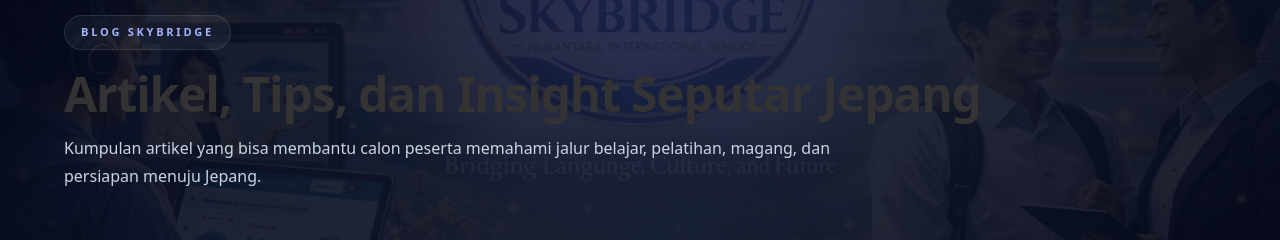
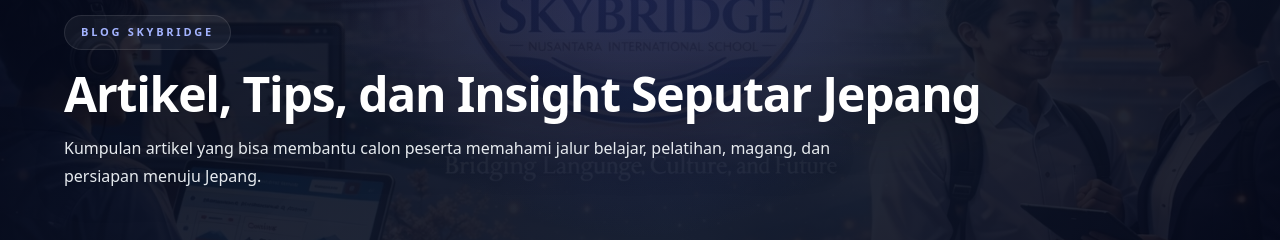
Before and after one commit to Firmanstmik/skybridge-education-platform, a React (Vite) app in the folder client/: page /blog in a window 1280 px wide. Shown: the part 164-404 px from the top of the page. Built offline with nearby package versions, Linux system fonts and the light colour scheme; no server answers.

Commit message:
fix: improve blog hero text contrast

```diff
--- a/client/src/pages/BlogListPage.jsx
+++ b/client/src/pages/BlogListPage.jsx
@@ -55,8 +55,10 @@
           <span className="inline-flex rounded-full border border-white/10 bg-white/5 px-4 py-2 text-[11px] font-bold uppercase tracking-[0.25em] text-indigo-300">
             Blog SKYBRIDGE
           </span>
-          <h1 className="mt-5 text-4xl md:text-5xl font-black tracking-tight">Artikel, Tips, dan Insight Seputar Jepang</h1>
-          <p className="mt-4 max-w-3xl text-slate-300 leading-7">
+          <h1 className="mt-5 text-4xl md:text-5xl font-black tracking-tight text-white drop-shadow-[0_8px_24px_rgba(0,0,0,0.45)]">
+            Artikel, Tips, dan Insight Seputar Jepang
+          </h1>
+          <p className="mt-4 max-w-3xl text-slate-100/95 leading-7 drop-shadow-[0_6px_18px_rgba(0,0,0,0.35)]">
             Kumpulan artikel yang bisa membantu calon peserta memahami jalur belajar, pelatihan, magang, dan persiapan menuju Jepang.
           </p>
         </div>
```
